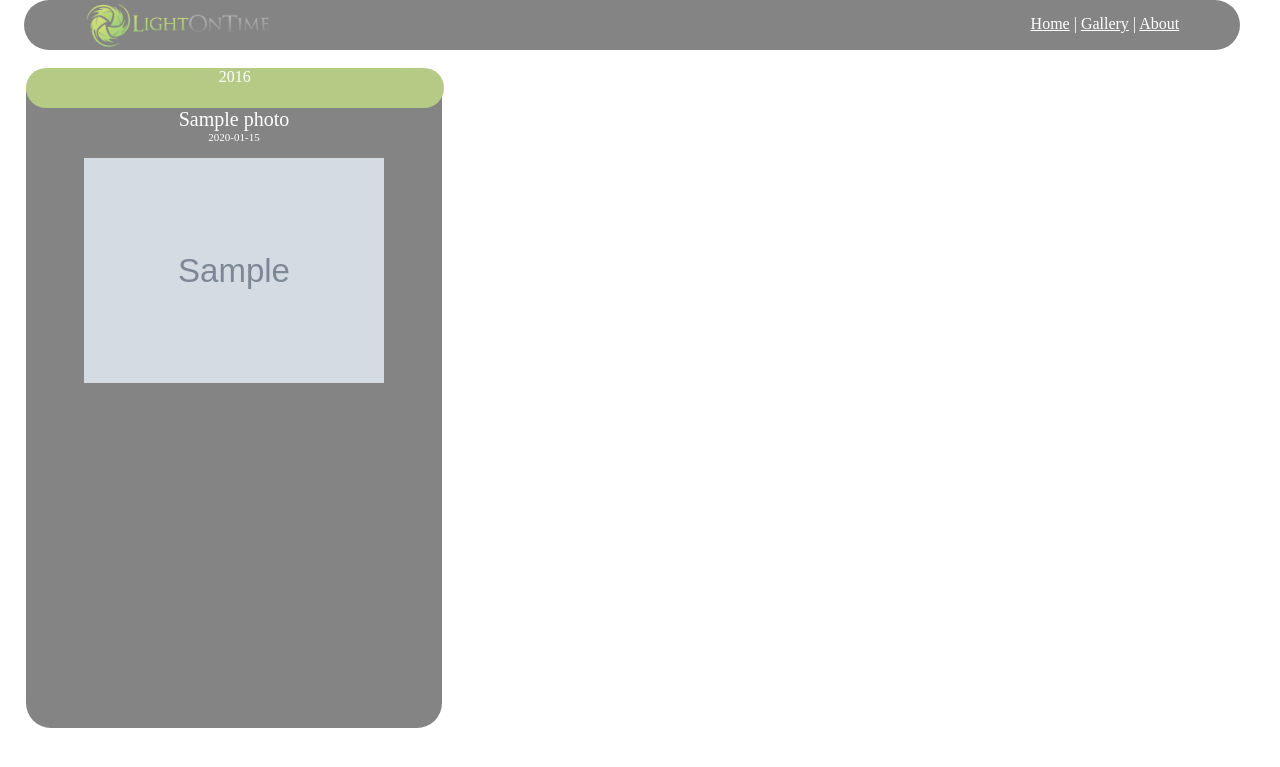
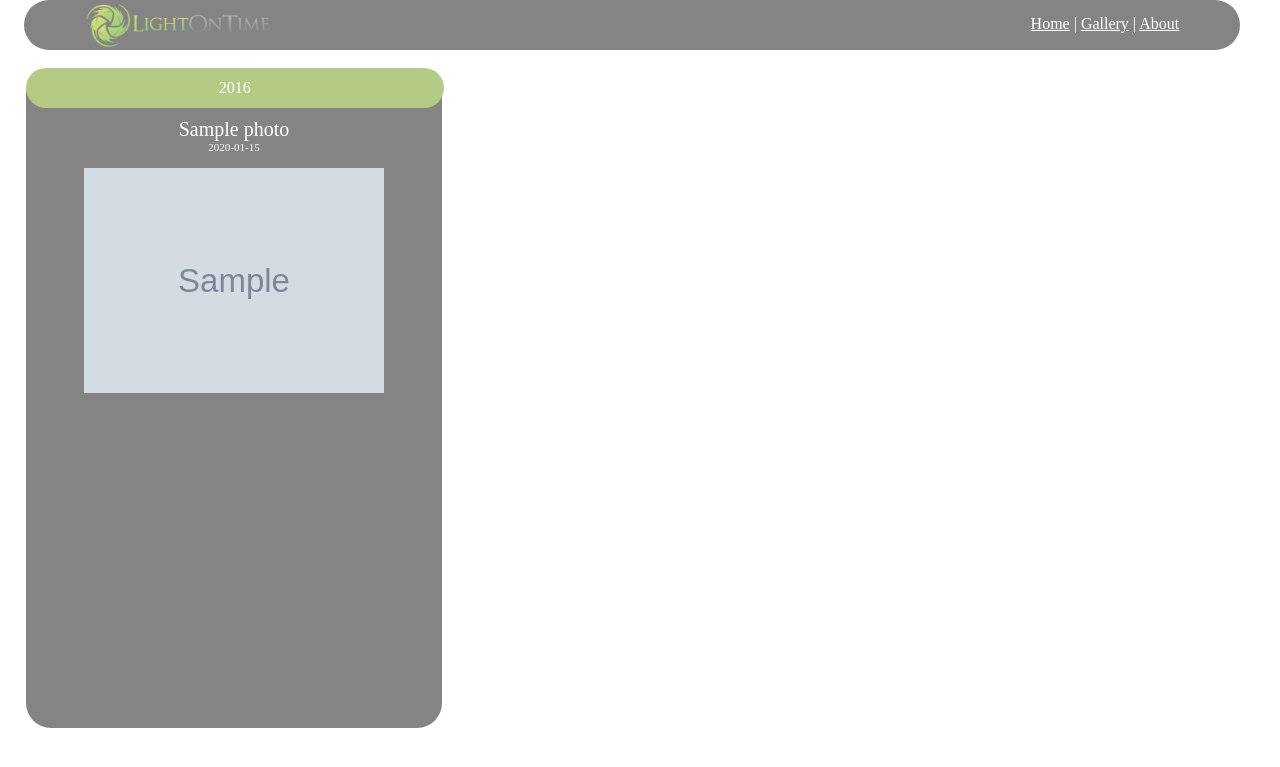
Before and after one commit to codifynw/codyscapes, a Django app: page /photos/ in a window 1280 px wide. Shown: the top 767 px of the page. Run offline with Django 3.2, Linux system fonts and the light colour scheme; tables that the repository leaves empty hold one stand-in row (values such as "Sample post"); grey boxes marked "Sample" are stand-in pictures; some libraries are stand-ins or nearby versions.

Commit message:
centered the year.

```diff
--- a/photos/static/photos/css/main.css
+++ b/photos/static/photos/css/main.css
@@ -73,13 +73,32 @@
   margin-left: -10px;
   padding-top: 0px;
   color: white;
-  vertical-align: middle;
+}
+
+#index_nav_year {
+  height:100%;
+  /* Internet Explorer 10 */
+  display:-ms-flexbox;
+  -ms-flex-pack:center;
+  -ms-flex-align:center;
+  /* Firefox */
+  display:-moz-box;
+  -moz-box-pack:center;
+  -moz-box-align:center;
+  /* Safari, Opera, and Chrome */
+  display:-webkit-box;
+  -webkit-box-pack:center;
+  -webkit-box-align:center;
+  /* W3C */
+  display:box;
+  box-pack:center;
+  box-align:center;
 }
 
 .photo_title {
   font-size: 20px;
   text-align: center;
-  margin-top: 30px;
+  margin-top: 40px;
 }
 
 .photo_date {
--- a/photos/templates/photos/index.html
+++ b/photos/templates/photos/index.html
@@ -7,7 +7,7 @@
 <div id="googlemaps"></div>
 <div id="index">
 	<div id="index_nav">
-		2016
+		<div id="index_nav_year">2016</div>
 	</div>
 	{% for photo in photos %}
 		<div class='photo_title'>
```
